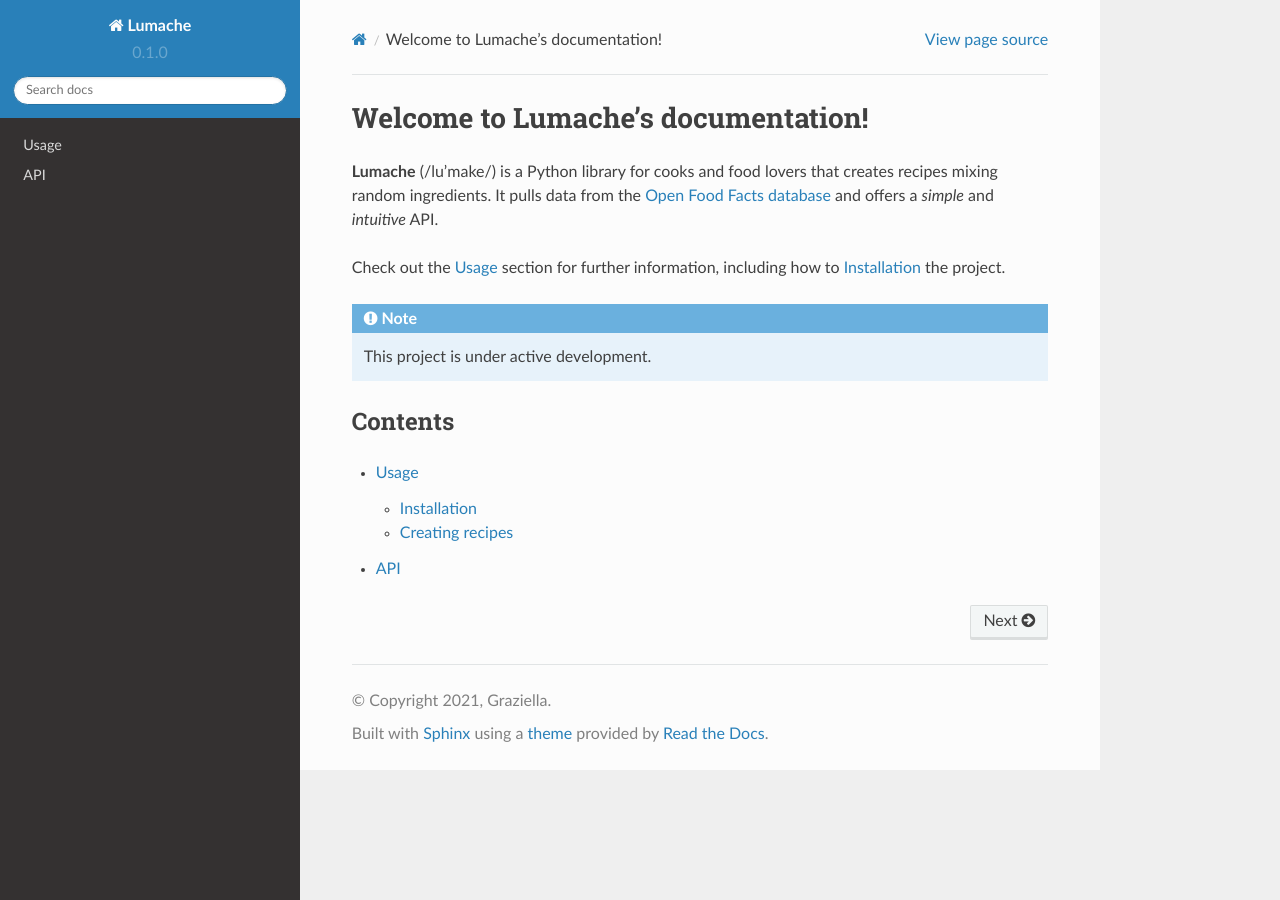
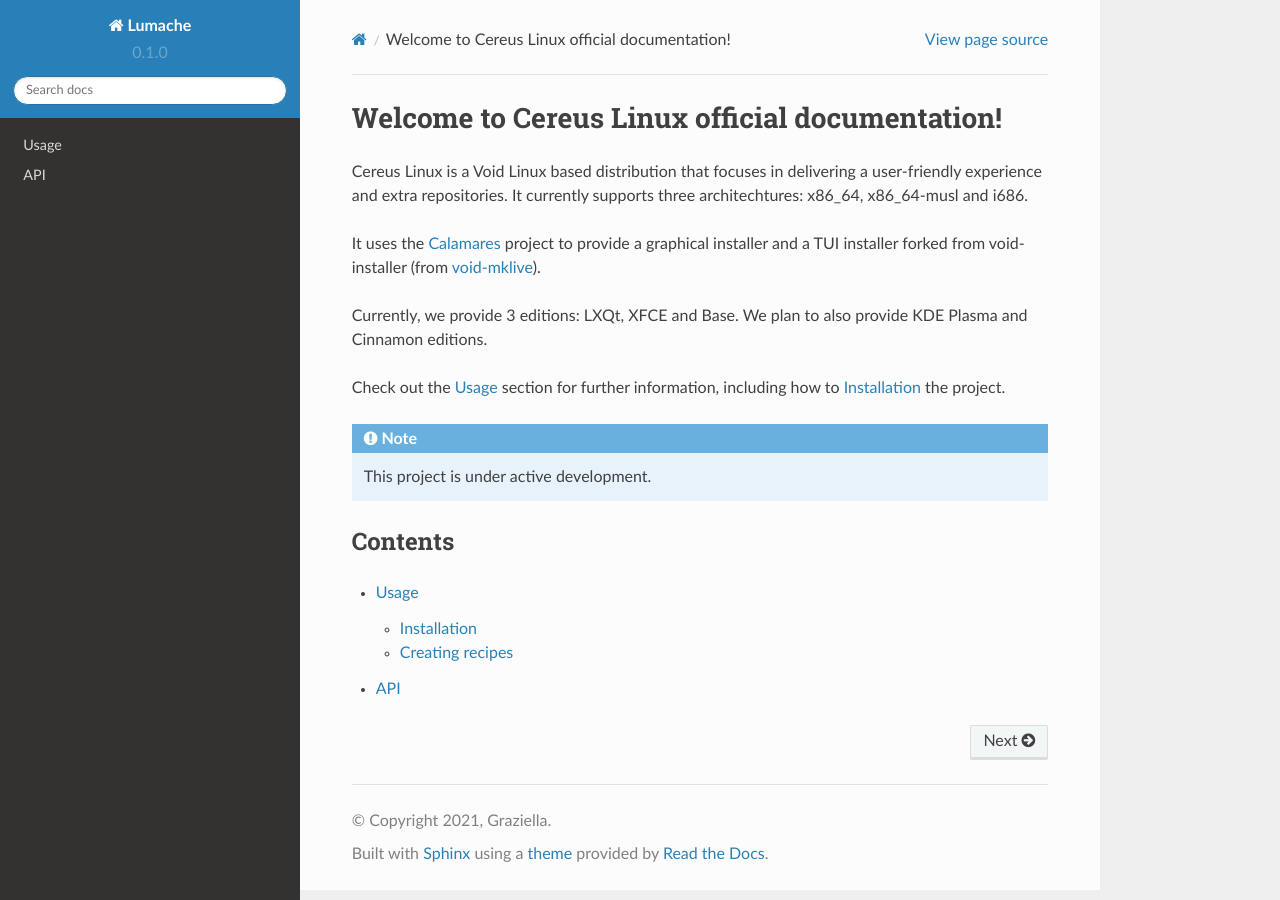
Before and after one commit to CereusLinuxProject/docs, a Sphinx documentation site: the page built from docs/source/index.rst, in a window 1280 px wide. Built offline with Sphinx 7.4.7 and the Read the Docs theme 2.0.0, drawn with Linux system fonts in a browser that asks for light colours.

Commit message:
Update repo

```diff
--- a/docs/source/index.rst
+++ b/docs/source/index.rst
@@ -1,10 +1,12 @@
-Welcome to Lumache's documentation!
+Welcome to Cereus Linux official documentation!
 ===================================
 
-**Lumache** (/lu'make/) is a Python library for cooks and food lovers
-that creates recipes mixing random ingredients.
-It pulls data from the `Open Food Facts database <https://world.openfoodfacts.org/>`_
-and offers a *simple* and *intuitive* API.
+Cereus Linux is a Void Linux based distribution that focuses in delivering a user-friendly experience and extra repositories. It currently supports three architechtures: x86_64, x86_64-musl and i686.
+
+It uses the `Calamares <https://calamares.io/>`_ project to provide a graphical installer and a TUI installer forked from void-installer (from `void-mklive <https://github.com/void-linux/void-mklive/>`_).
+
+Currently, we provide 3 editions: LXQt, XFCE and Base. We plan to also provide KDE Plasma and Cinnamon editions.
+
 
 Check out the :doc:`usage` section for further information, including
 how to :ref:`installation` the project.
--- a/pyproject.toml
+++ b/pyproject.toml
@@ -3,6 +3,6 @@ requires = ["flit_core >=3.2,<4"]
 build-backend = "flit_core.buildapi"
 
 [project]
-name = "lumache"
-authors = [{name = "Graziella", email = "graziella@lumache"}]
+name = "Cereus Linux"
+authors = [{name = "Kevin F.", email = "kevinfigueroart@proton.me"}]
 dynamic = ["version", "description"]
```
Also changed, not shown: README.rst (+1 -8 lines), .readthedocs.yaml (added).
